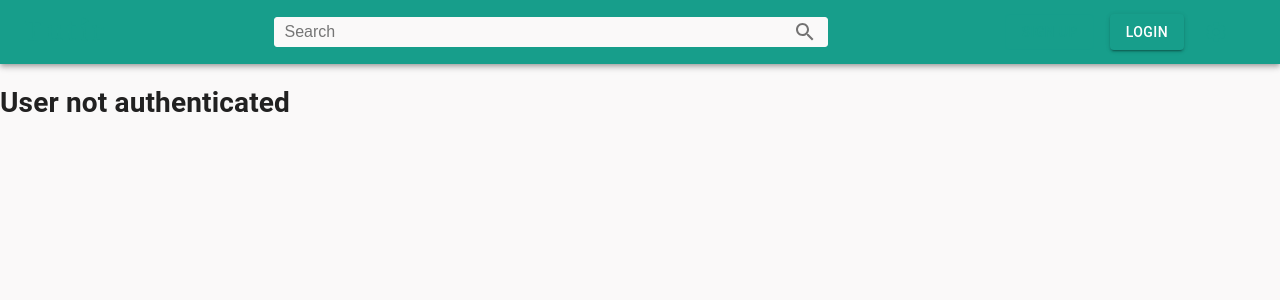
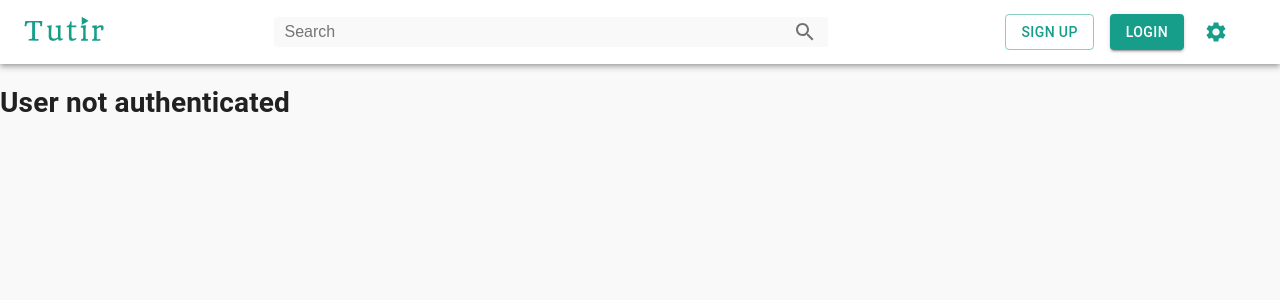
Before and after one commit to markuslim24/Tutir-frontend, a Next.js app: page / in a window 1280 px wide. Shown: the top 300 px of the page. Built offline with nearby package versions, Linux system fonts and the light colour scheme.

Commit message:
fixed errors in login page and bugs in MUI theme

```diff
--- a/components/Navbar.tsx
+++ b/components/Navbar.tsx
@@ -21,7 +21,7 @@ import ExitToAppIcon from "@material-ui/icons/ExitToApp";
 import AccountCircleIcon from "@material-ui/icons/AccountCircle";
 import HistoryIcon from "@material-ui/icons/History";
 import SearchBar from "./SearchBar";
-import useStyles from "../styles/components/NavbarStyle";
+import useStyles from "../styles/components/navbarStyle";
 
 //Navbar Component
 export default function Navbar() {
@@ -42,6 +42,7 @@ export default function Navbar() {
   const handleLogout = useCallback(() => {
     handleMenuClose();
     dispatch(logOut());
+    router.push("/");
   }, [dispatch]);
 
   const handleProfileMenuOpen = (event: any) => {
@@ -70,6 +71,7 @@ export default function Navbar() {
   };
 
   const handleProfileButton = () => {
+    handleMenuClose();
     router.push("/profile");
   };
 
--- a/pages/_app.tsx
+++ b/pages/_app.tsx
@@ -19,10 +19,15 @@ function MyApp({ Component, pageProps }: AppProps) {
 
   useEffect(() => {
     store.dispatch(initializeAuthState());
+    //remove server-side injected CSS
+    const jssStyles = document.querySelector("#jss-server-side");
+    if (jssStyles) {
+      jssStyles.parentElement!.removeChild(jssStyles);
+    }
   }, []);
   return (
     <Provider store={store}>
-      <ThemeProvider theme={themetmp}>
+      <ThemeProvider theme={theme(false)}>
         <CssBaseline>
           <Component {...pageProps} />
         </CssBaseline>
--- a/pages/_document.tsx
+++ b/pages/_document.tsx
@@ -1,7 +1,6 @@
 import React from "react";
 import Document, { Html, Head, Main, NextScript } from "next/document";
 import { ServerStyleSheets } from "@material-ui/core/styles";
-import theme from "../styles/muiTheme";
 
 export default class MyDocument extends Document {
   render() {
--- a/pages/profile.tsx
+++ b/pages/profile.tsx
@@ -1,6 +1,7 @@
 import React from "react";
 import { getUser } from "../store/slice/auth";
 import { useSelector } from "react-redux";
+import { isLoggedIn } from "../store/slice/auth";
 
 import Navbar from "../components/Navbar";
 import Avatar from "@material-ui/core/Avatar";
@@ -12,6 +13,7 @@ import { useStyles } from "../styles/pages/profileStyle";
 
 export default function Profile() {
   const classes = useStyles();
+  const isAuth = useSelector(isLoggedIn);
   const user = useSelector(getUser);
 
   return (
@@ -22,7 +24,7 @@ export default function Profile() {
           <Avatar src="Avatar.png" className={classes.avatar} />
           <div className={classes.profileInfo}>
             <Typography variant="h4" className={classes.greeting}>
-              Hi {user.name}
+              {isAuth ? "Hi " + user.name : "Not Authenticated"}
             </Typography>
             <Button variant="outlined" className={classes.editProfileButton}>
               Edit Profile
--- a/styles/muiTheme.tsx
+++ b/styles/muiTheme.tsx
@@ -2,9 +2,10 @@ import React from "react";
 import { createMuiTheme } from "@material-ui/core/styles";
 
 const theme = (prefersDarkMode: boolean) =>
+  createMuiTheme(
     prefersDarkMode
-    ? //Dark Theme
-      createMuiTheme({
+      ? //DarkMode
+        {
           palette: {
             primary: {
               main: "#179e8b",
@@ -25,9 +26,9 @@ const theme = (prefersDarkMode: boolean) =>
               hover: "rgba(255, 255, 255, 0.08)",
             },
           },
-      })
-    : //Light Theme
-      createMuiTheme({
+        }
+      : //Light Mode
+        {
           palette: {
             primary: {
               main: "#179e8b",
@@ -37,8 +38,10 @@ const theme = (prefersDarkMode: boolean) =>
             },
             background: {
               default: "#FAF9F9",
-            paper: "fff",
+              paper: "#FFFFFF",
             },
           },
-      });
+        }
+  );
+
 export default theme;
```
Also changed, not shown: pages/login.tsx (+1 -6 lines). Lines whose indentation alone changed are shown as unchanged.
